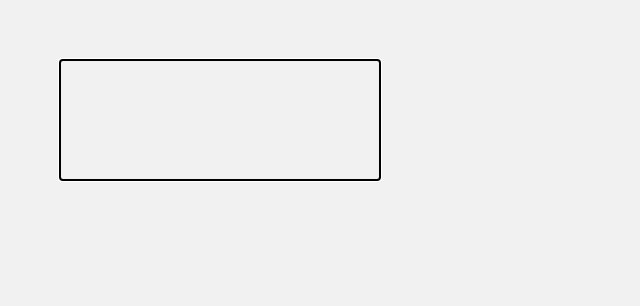
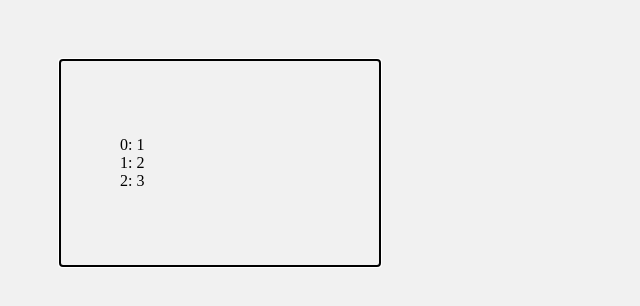
Before and after one commit to Blake-Herbert/JS-Array-Challenge, a plain HTML site: page index.html in a window 1280 px wide. Shown: the whole page, without its empty margins (0-640 px from the left). Drawn offline with Linux system fonts and the light colour scheme.

Commit message:
added array and foreach loop

```diff
--- a/index.html
+++ b/index.html
@@ -11,6 +11,10 @@
 
 <body>
 
+<p id="demo"></p>
+
 </body>
 
 <script src="script.js"></script>
+
+</html>
--- a/script.js
+++ b/script.js
@@ -0,0 +1,9 @@
+let text = "";
+const numbers = [1, 2, 3];
+numbers.forEach(myFunction);
+
+document.getElementById("demo").innerHTML = text;
+
+function myFunction(item, index) {
+  text += index + ": " + item + "<br>";
+}
```
